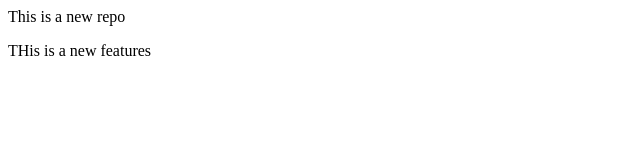
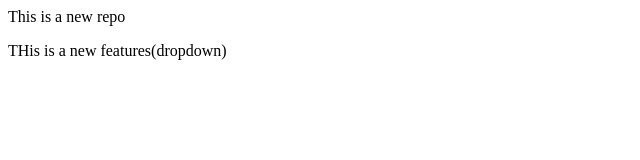
Before and after one commit to Utkarsh789821/local-repo, a plain HTML site: page index.html in a window 1280 px wide. Shown: the full height of the page, 0-640 px from the left. Drawn offline with Linux system fonts and the light colour scheme.

Commit message:
Add dropdown

```diff
--- a/index.html
+++ b/index.html
@@ -1,2 +1,2 @@
 <p>This is a new repo</p>
-<p>THis is a new features</p>
+<p>THis is a new features(dropdown)</p>
```
